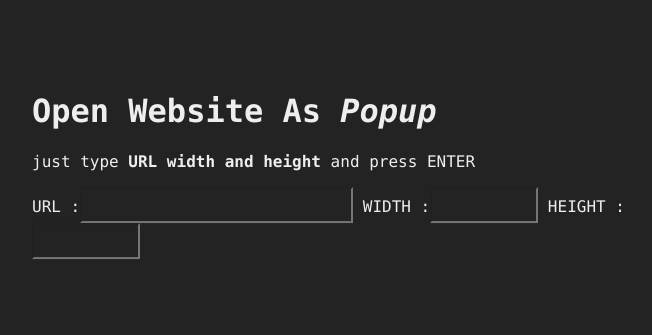
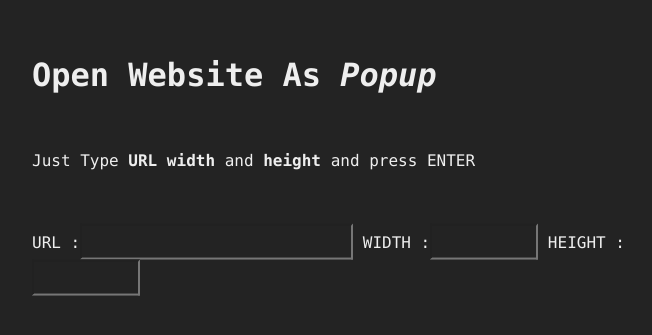
Before and after one commit to Silica163/Silica163.github.io, a plain HTML site: page openpopup/index.html in a window 1280 px wide. Shown: the part 235-570 px from the top of the page, without its empty margins (288-940 px from the left). Drawn offline with Linux system fonts and the light colour scheme.

Commit message:
Update index.html

```diff
--- a/openpopup/index.html
+++ b/openpopup/index.html
@@ -8,8 +8,8 @@
 </head>
 <body>
   <div class="center">
-    <h1 text-align=center>Open Website As <i>Popup</i></h1>
-    <p>just type <b>URL width and height</b> and press ENTER</p>
+    <h1 text-align=center>Open Website As <i>Popup</i></h1><br>
+    <p>Just Type <b>URL width</b> and <b>height</b> and press ENTER</p><br><br>
     URL :<input type="text" name="link" class="inp">
     WIDTH :<input type="number" name="wid" class="num inp">
     HEIGHT :<input type="number" name="hei" class="num inp">
```
